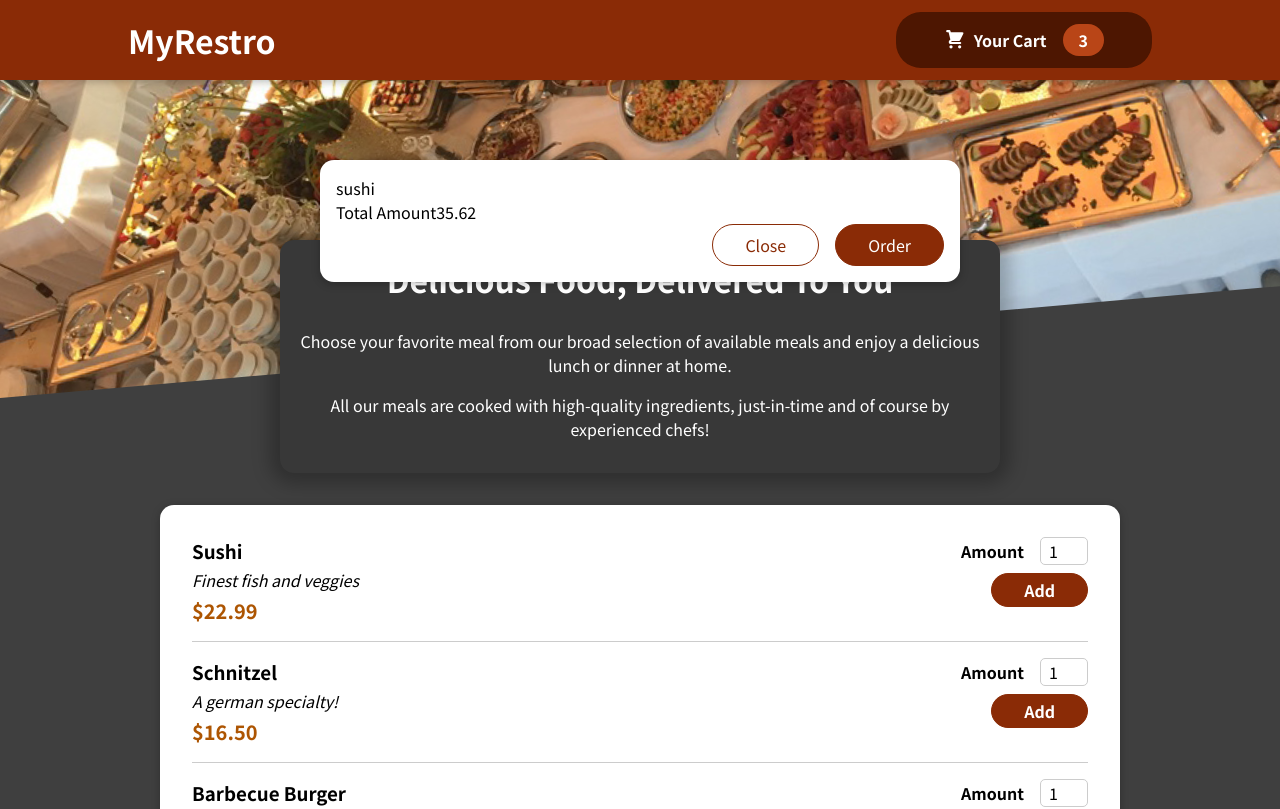
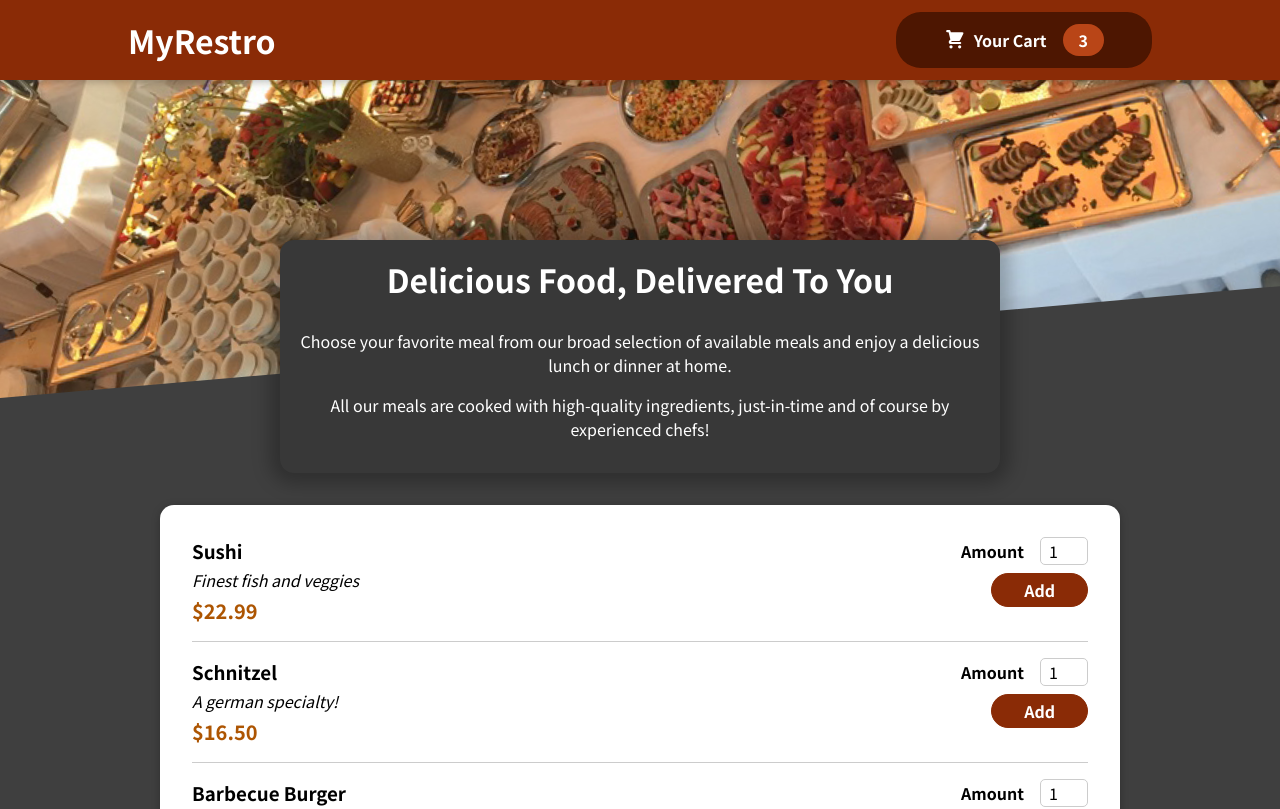
Before and after one commit to ShrutikaLondhe15/react-restaurant-app, a React (Create React App) app: page / in a window 1280 px wide. Shown: the top 809 px of the page. Built offline with nearby package versions, Linux system fonts and the light colour scheme.

Commit message:
Cart open & close(t6)

```diff
--- a/src/App.js
+++ b/src/App.js
@@ -1,13 +1,23 @@
-import { Fragment } from "react";
+import { Fragment, useState} from "react";
 import Header from "./components/Layout/Header";
 import Meals from './components/Meals/Meals'
 import Cart from './components/Cart/Cart';
 
 function App() {
+  const [cartIsShown, setCartIsShown] =useState(false);
+
+  const showCarthandler = () =>{
+    setCartIsShown(true);
+  }
+
+  const hideCartHandler = () =>{
+    setCartIsShown(false)
+  }
+
   return (
     <Fragment>
-      <Cart/>
-      <Header/>
+      {cartIsShown && <Cart onClose={hideCartHandler}/>}
+      <Header onShowCart={showCarthandler}/>
       <main>
       <Meals/>
       </main>
--- a/src/components/Cart/Cart.js
+++ b/src/components/Cart/Cart.js
@@ -6,14 +6,14 @@ const Cart = props =>{
     {[{id: 'c1', name: 'sushi', amount: 2, price: 12.00}].map((item) => ( <li>{item.name}</li>
     ))}</ul>;
 
-    return <Modal>
+    return <Modal onClose={props.onClose}>
        { cartItems }
         <div>
             <span>Total Amount</span>
             <span>35.62</span>
         </div>
         <div className={classes.actions}>
-            <button className={classes['button--alt']}>Close</button>
+            <button className={classes['button--alt']} onClick={props.onClose}>Close</button>
             <button className={classes.button}>Order</button>
         </div>
     </Modal>
--- a/src/components/Layout/Header.js
+++ b/src/components/Layout/Header.js
@@ -8,7 +8,7 @@ const Header = (props) =>{
     return <Fragment>
         <header className={classes.header}>
             <h1>MyRestro</h1>
-            <HeaderCartButton/>
+            <HeaderCartButton onClick={props.onShowCart}/>
         </header>
         <div className={classes['main-image']}>
             <img src={mealsimg} alt="A Table full of Delicious Food!!"/>
--- a/src/components/Layout/HeaderCartButton.js
+++ b/src/components/Layout/HeaderCartButton.js
@@ -3,7 +3,7 @@ import classes from './HeaderCartButton.module.css';
 
 
 const HeaderCartButton = props =>{
-    return <button className={classes.button}>
+    return <button className={classes.button} onClick={props.onClick}>
         <span className={classes.icon}>
             <CartIcon/>
         </span>
--- a/src/components/UI/Modal.js
+++ b/src/components/UI/Modal.js
@@ -2,7 +2,7 @@ import classes from './Modal.module.css';
 import ReactDOM from 'react-dom';
 import { Fragment } from 'react';
 const Backdrop = props =>{
-    return <div className={classes.dackdrop}></div>
+    return <div className={classes.backdrop} onClick={props.onClose}></div>
 }
 
 const ModalOverlay = props =>{
@@ -15,7 +15,7 @@ const portalElement = document.getElementById('overlays')
 
 const Modal = props =>{
     return <Fragment>
-        {ReactDOM.createPortal(<Backdrop/>, portalElement)}
+        {ReactDOM.createPortal(<Backdrop onClose={props.onClose}/>, portalElement)}
         {ReactDOM.createPortal(<ModalOverlay>{props.children}</ModalOverlay>, portalElement)}
     </Fragment>
 }
```
